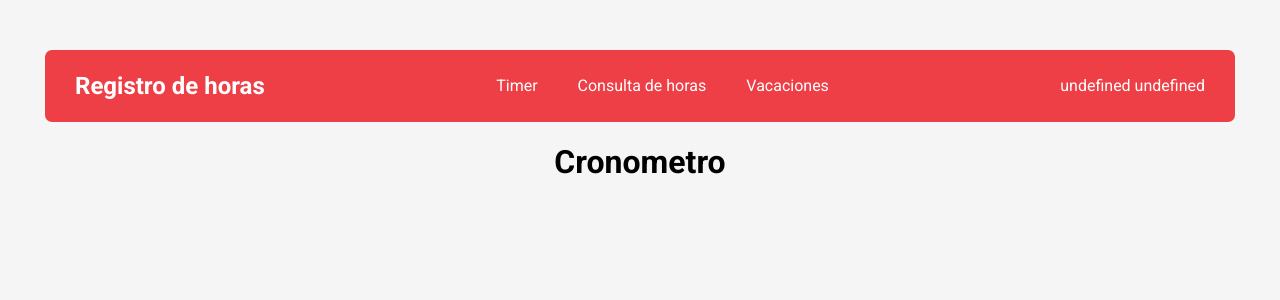
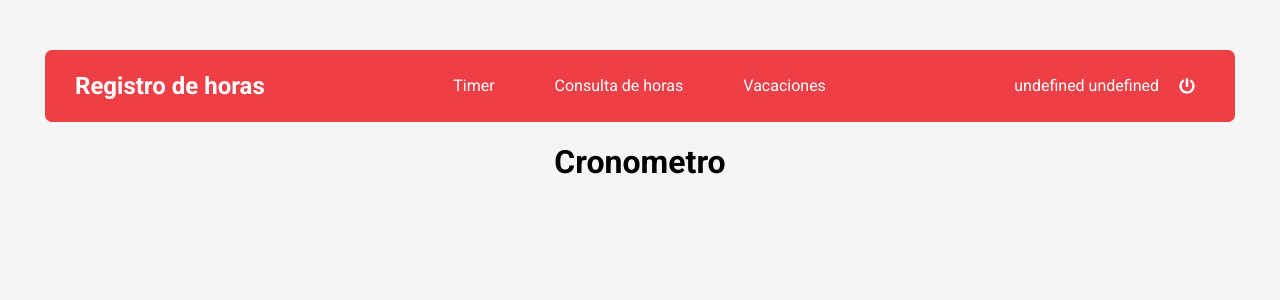
Before and after one commit to sermarmar/time-recording-app, a React (Vite) app: page / in a window 1280 px wide. Shown: the top 300 px of the page. Built offline with nearby package versions, Linux system fonts and the light colour scheme; no server answers; the database is empty.

Commit message:
Navigation LOGOUT

```diff
--- a/package.json
+++ b/package.json
@@ -19,6 +19,7 @@
     "dotenv": "^16.4.5",
     "react": "^18.3.1",
     "react-dom": "^18.3.1",
+    "react-icons": "^5.3.0",
     "react-router-dom": "^6.28.0"
   },
   "devDependencies": {
--- a/src/app/components/templates/Navbar.tsx
+++ b/src/app/components/templates/Navbar.tsx
@@ -1,18 +1,29 @@
 import styled from "@emotion/styled";
 import { useAuthentication } from "../../providers/authentication/useAuthentication";
+import { Link, useNavigate } from "react-router-dom";
+import { FaPowerOff } from "react-icons/fa";
 
 export const Navbar: React.FC = () => {
-    const { session } = useAuthentication();
+    const { logout, session } = useAuthentication();
+    const navigate = useNavigate();
+
+    const hangleLogout = () => {
+        logout();
+        navigate('/');
+    }
 
     return (
         <Nav>
             <h2>Registro de horas</h2>
             <NavList>
-                <li>Timer</li>
-                <li>Consulta de horas</li>
-                <li>Vacaciones</li>
+                <LinkStyle to='/timer'>Timer</LinkStyle>
+                <LinkStyle to='/timeEntries'>Consulta de horas</LinkStyle>
+                <LinkStyle to='#'>Vacaciones</LinkStyle>
             </NavList>
-            <span>{ session?.name + ' ' + session?.surname }</span>
+            <Auth>
+                <span>{ session?.name + ' ' + session?.surname }</span>
+                <Logout onClick={ hangleLogout }/>
+            </Auth>
         </Nav>
     );
 
@@ -35,3 +46,29 @@ const NavList = styled.ul`
     gap: 40px;
     list-style: none;
 `
+
+const Auth = styled.div`
+    display: flex;
+    gap: 10px;
+    align-items: center;
+`
+
+const LinkStyle = styled(Link)`
+    text-decoration: none;
+    color: white;
+    padding: 5px 10px;
+    border-radius: 7px;
+    transition: all 0.5s ease-in-out;
+    &:hover {
+        background-color: #CE152D;
+    }
+`
+
+const Logout = styled(FaPowerOff)`
+    padding: 10px 10px;
+    border-radius: 20px;
+    transition: all 0.5s ease-in-out;
+    &:hover {
+        background-color: #CE152D;
+    }
+`
--- a/src/app/pages/LayoutPage.tsx
+++ b/src/app/pages/LayoutPage.tsx
@@ -3,7 +3,7 @@ import { Navbar } from "../components/templates/Navbar"
 import { useAuthentication } from "../providers/authentication/useAuthentication";
 
 export const LayoutPage: React.FC = () => {
-    const session = useAuthentication();
+    const { session } = useAuthentication();
     const navigate = useNavigate();
 
     if(!session) navigate('/');
--- a/src/app/pages/LoginPage.tsx
+++ b/src/app/pages/LoginPage.tsx
@@ -1,12 +1,12 @@
 import { useNavigate } from "react-router-dom";
 import { LoginForm } from "../components/templates/LoginForm"
-import { useAuthentication } from "../providers/authentication/useAuthentication"
+import { useAuthentication } from "../providers/authentication/useAuthentication";
 
 export const LoginPage: React.FC = () => {
-    const session = useAuthentication();
+    const { session } = useAuthentication();
     const navigate = useNavigate();
 
-    if(session) navigate('/timer');
+    if(!session) navigate('/timer');
 
     return(
         <LoginForm />
--- a/src/app/providers/authentication/AuthenticationContext.tsx
+++ b/src/app/providers/authentication/AuthenticationContext.tsx
@@ -3,6 +3,7 @@ import { SessionDto } from "../../../core/dtos/SessionDto";
 
 interface AuthenticationContextProps {
     login(email: string, pass: string): void
+    logout(): void
     session: SessionDto | undefined
 }
 
--- a/src/app/providers/authentication/AuthenticatonProvider.tsx
+++ b/src/app/providers/authentication/AuthenticatonProvider.tsx
@@ -23,17 +23,22 @@ export const AuthenticationProvider: React.FC<AuthenticationProviderProps> = ({
         });
     }
 
+    const logout = () => {
+        sessionStorage.removeItem('userSession');
+    }
+
     const getSession = () => {
         const sessionStr = sessionStorage.getItem('userSession');
         if(sessionStr !== null) {
             setSession(JSON.parse(sessionStr));
+            navigate('/timer');
         } else {
             navigate('/', { replace: true })
         }
     }
 
     return (
-        <AuthenticationContext.Provider value={{login , session }}>{ children }</AuthenticationContext.Provider>
+        <AuthenticationContext.Provider value={{login, logout, session }}>{ children }</AuthenticationContext.Provider>
     )
 
 }
```
Also changed, not shown: 1 other file (tests, documents, lock files or other folders).
